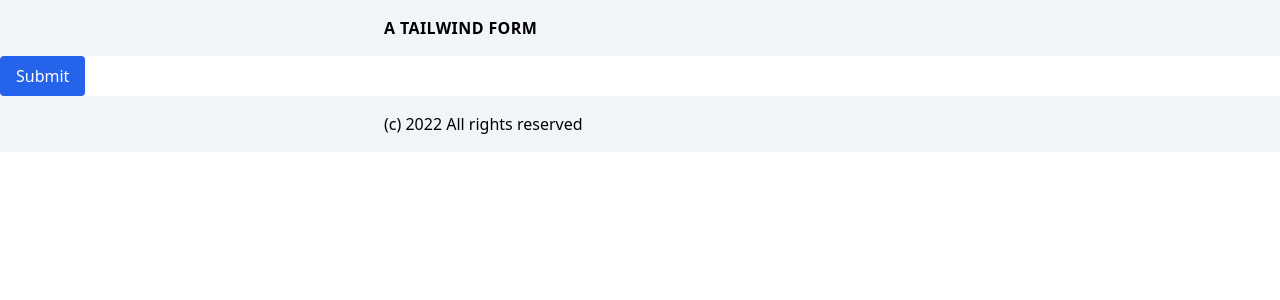
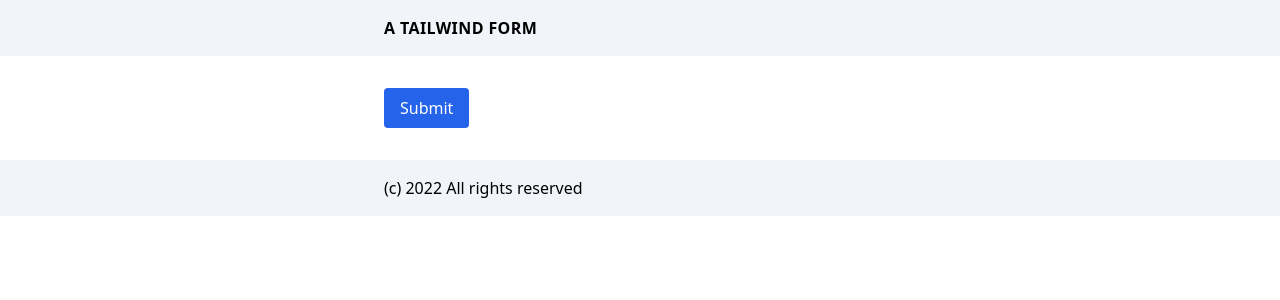
Before and after one commit to oliverroick/tailwind-test, a React (Create React App) app: page / in a window 1280 px wide. Shown: the top 300 px of the page. Built offline with nearby package versions, Linux system fonts and the light colour scheme.

Commit message:
Basic content layout

```diff
--- a/src/App.js
+++ b/src/App.js
@@ -3,6 +3,7 @@ import Button from './components/Button';
 import Footer from './layout/Footer';
 import Header from './layout/Header';
 import Page from './layout/Page';
+import Content from './layout/Content';
 
 function App() {
   return (
@@ -10,7 +11,9 @@ function App() {
       <Header>
         <h1>A tailwind form</h1>
       </Header>
-      <Button variation="primary">Submit</Button>
+      <Content>
+        <Button variation="primary">Submit</Button>
+      </Content>
       <Footer>
         <p>(c) 2022 All rights reserved</p>
       </Footer>
--- a/src/index.css
+++ b/src/index.css
@@ -6,3 +6,4 @@
 @import "layout/Header/header.css";
 @import "layout/Page/page.css";
 @import "layout/Footer/footer.css";
+@import "layout/Content/content.css";
--- /dev/null
+++ b/src/layout/Content/content.css
@@ -0,0 +1,3 @@
+.content {
+  @apply py-8;
+}
--- /dev/null
+++ b/src/layout/Content/index.js
@@ -0,0 +1,11 @@
+import { Inner } from "../Page";
+
+export default function Content({ children }) {
+  return (
+    <main className="content">
+      <Inner>
+        { children }
+      </Inner>
+    </main>
+  );
+}
```
